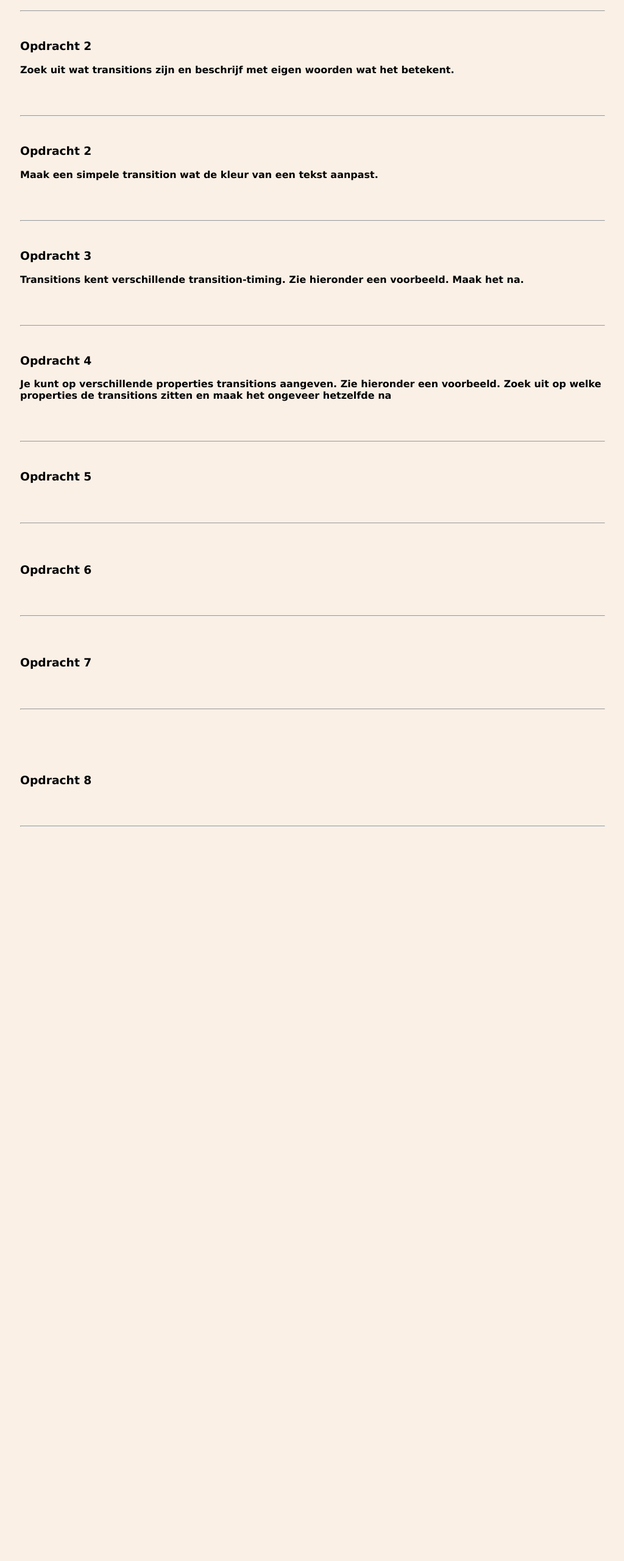
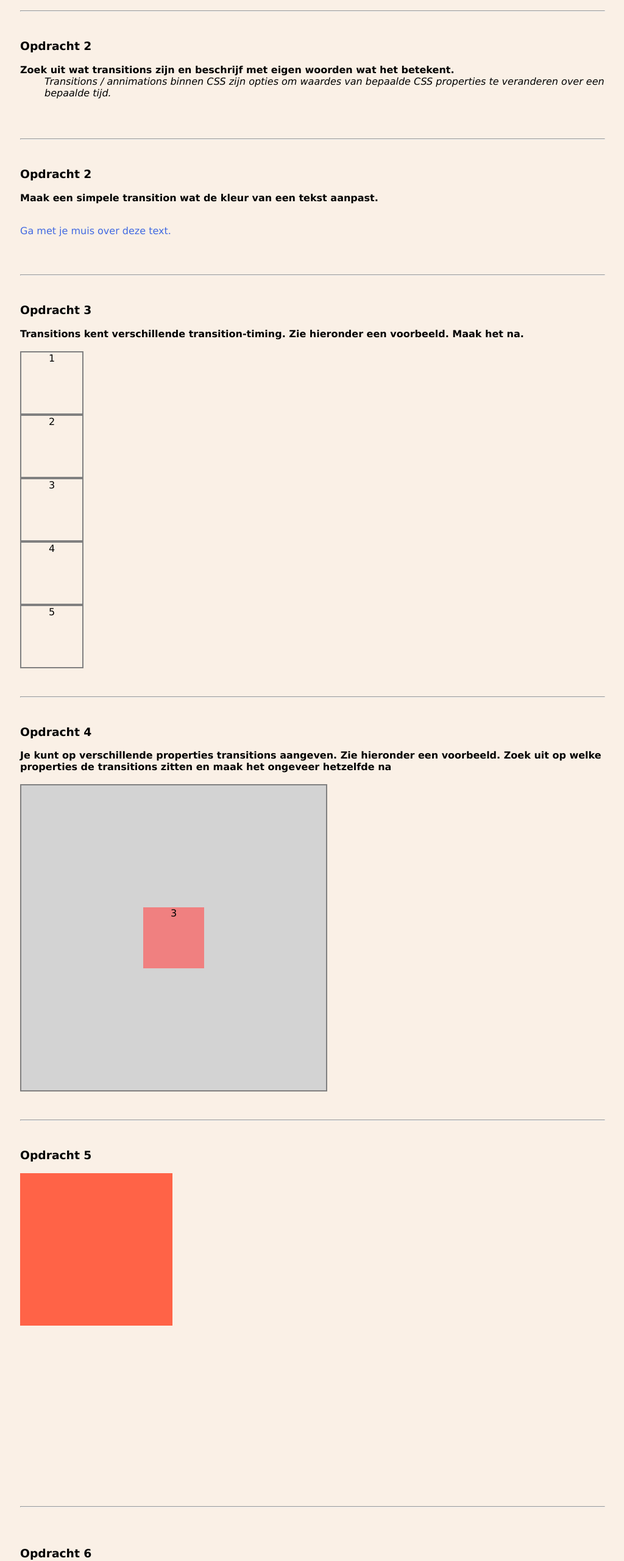
Before and after one commit to Elmerrrrrr/TG-Web-development, a plain HTML site: page CSS/6. Transitions/Transitions.html in a window 1280 px wide. Shown: the part 200-2760 px from the top of the page at 61% size, without its empty margins (127-1151 px from the left). Before the commit the page ends 1666 px from the top, so only its background shows below. Drawn offline with Linux system fonts and the light colour scheme.

Commit message:
update 14-9-2020

```diff
--- a/CSS/6. Transitions/Transitions.html
+++ b/CSS/6. Transitions/Transitions.html
@@ -38,6 +38,169 @@
                 font-style: italic;
             }
 
+
+            .opdracht2 p {
+            color: royalblue;
+
+          }
+
+          .opdracht2 p:hover {
+            color: red;
+            transition: color 3s;
+          }
+
+
+          /* opdracht3 .box2, .opdracht3 .box3, .opdracht3 .box4, .opdracht3 .box5 */
+
+          .opdracht3 .box  {
+            width: 100px;
+            height: 100px;
+            border: 2px solid grey;
+            text-align: center;
+            transition-property:margin-left, background-color, border-radius;
+            transition-duration:3s,3s,2s;
+          }
+
+
+          .opdracht3:hover .box1{
+            margin-left: 600px;
+            background-color: red;
+            border-radius: 50%;
+            transition-timing-function: ease-in-out;
+            /* transition-duration:3s,3s,2s;  */
+              }
+
+            .opdracht3:hover .box2{
+            margin-left: 600px;
+            background-color: red;
+            border-radius: 30px;
+            transition-timing-function: ease;
+            transition-duration:3s,3s,2s;
+            }
+
+            .opdracht3:hover .box3{
+            margin-left: 600px;
+            background-color: red;
+            transition-timing-function: ease-in;
+            transition-duration:3s,3s;
+            }
+            .opdracht3:hover .box4{
+            margin-left: 600px;
+            background-color: red;
+            transition-timing-function: ease-out;
+            transition-duration:3s,2s;
+            }
+            .opdracht3:hover .box5{
+            margin-left: 600px;
+            background-color: red;
+            transition-timing-function:linear;
+            transition-duration:3s,1.5s;
+            }
+
+
+            .opdracht4 {
+            position: relative;
+            height: 500px;
+            width: 500px;
+            background: lightgray;
+            border: 2px solid grey;
+            }
+
+            .opdracht4 .box{
+            position: absolute;
+            text-align: center;
+            height: 100px;
+            width: 100px;
+            /* padding: 50px; */
+            background-color: lightcoral;
+            /* top: 40%; */
+            bottom:0;
+            /* left: 40%; */
+            /* right:40% ; */
+            transition-property:top, bottom, left, right;
+            transition-duration:3s,3s,2s,2s;
+            transition-delay:1s,2s,0s,1s ;
+            }
+
+            .opdracht4 .box1{right:40%; top: 40%;}
+            .opdracht4 .box2{left:40%; top: 40%;}
+            .opdracht4 .box3{left:40%; bottom:40%;}
+
+            .opdracht4:hover .box1{
+            top:0;
+            right: 0px;
+            /* bottom:40% */
+            }
+
+            .opdracht4:hover .box2{
+            top:0;
+            left: 0px;
+            }
+
+            .opdracht4:hover .box3{
+            bottom:0px;
+            left: 0px;
+            }
+
+
+            .opdracht5 {
+                position: relative;
+                height: 500px;
+                width: 250px;
+
+
+
+            }
+            .opdracht5 .img{
+                position: absolute;
+                /* box-sizing: border-box; */
+
+                z-index: 1;
+            }
+
+            .opdracht5 .cover{
+                position: absolute;
+                height: 250px;
+                width: 250px;
+                background-color: tomato;
+                z-index: 2;
+                /* transform: translate(0px, 0px); */
+                transform-origin: left bottom;
+                transition: transform 0.8s;
+            }
+
+            .opdracht5:hover .cover{
+                transform: rotate(45deg)  translate(100px, 50px);
+                /* transform: translate(120px, 120px); */
+
+
+            }
+
+            .opdracht6{
+                display: flex;
+                /* position: relative; */
+
+            }
+            .opdracht6 .card{
+                /* position: absolute; */
+                margin: 0em -25px ;
+                padding: 1em;
+                background: gray;
+                border: 2px solid black;
+                border-radius: 10%;
+                transition: margin 2s;
+            }
+            .opdracht6 .card:hover{
+                margin:0 2em;
+
+
+            }
+
+
+
+
+
+
 </style>
 
 </head>
@@ -71,7 +234,9 @@
     <h3 id="opdr1" style="padding-top: 120px; margin-top: -120px;">Opdracht 2</h3>
 
     <dt>Zoek uit wat transitions zijn en beschrijf met eigen woorden wat het betekent.</dt>
-    <dd></dd>
+    <dd>Transitions / annimations binnen CSS zijn opties om waardes van bepaalde CSS properties te veranderen over
+        een bepaalde tijd.
+    </dd>
     <br>
     <div class="opdracht1">
 
@@ -92,7 +257,11 @@
     <br>
     <div class="opdracht2">
 
+        <p>Ga met je muis over deze text.</p>
+
     </div>
+
+
 
 
 
@@ -105,6 +274,15 @@
     <dt>Transitions kent verschillende transition-timing. Zie hieronder een voorbeeld. Maak het na.</dt>
     <dd></dd>
     <br>
+    <div class="opdracht3">
+        <div class="box box1">1</div>
+        <div class="box box2">2</div>
+        <div class="box box3">3</div>
+        <div class="box box4">4</div>
+        <div class="box box5">5</div>
+    </div>
+
+
 
     <br><br><hr><br><br>
 
@@ -114,19 +292,56 @@
     <dt>Je kunt op verschillende properties transitions aangeven. Zie hieronder een voorbeeld. Zoek uit op welke properties de transitions zitten en maak het ongeveer hetzelfde na</dt>
     <dd></dd>
     <br>
+    <div class="opdracht4">
+        <div class="box box1">1</div>
+        <div class="box box2">2</div>
+        <div class="box box3">3</div>
+    </div>
 
     <br><br><hr><br><br>
 
 
 
     <h3 id="opdr5" style="padding-top: 120px; margin-top: -120px;">Opdracht 5</h3>
+    <div class="opdracht5">
+
+            <div class="img"><img src="./img/emoticon.jpg" alt="" width="250px" ></div>
+            <div class="cover"></div>
+
+    </div>
+
 
 
     <br><br><hr><br><br>
 
 
     <h3 id="opdr6">Opdracht 6</h3>
+    <br>
+    <div class="opdracht6">
 
+        <div class="card card1">
+            <p>Article Sep 16, 2019</p>
+            <h2>Placeholder title</h2>
+            <p>Author: Elmer Volgers</p>
+        </div>
+        <div class="card card2">
+            <p>Article Sep 16, 2019</p>
+            <h2>Placeholder title</h2>
+            <p>Author: Elmer Volgers</p>
+        </div>
+        <div class="card card3">
+            <p>Article Sep 16, 2019</p>
+            <h2>Placeholder title</h2>
+            <p>Author: Elmer Volgers</p>
+        </div>
+        <div class="card card4">
+            <p>Article Sep 16, 2019</p>
+            <h2>Placeholder title</h2>
+            <p>Author: Elmer Volgers</p>
+        </div>
+
+
+    </div>
 
     <br><br><hr><br><br>
 
```
Also changed, not shown: CSS/6. Transitions/img/emoticon.jpg (added).
